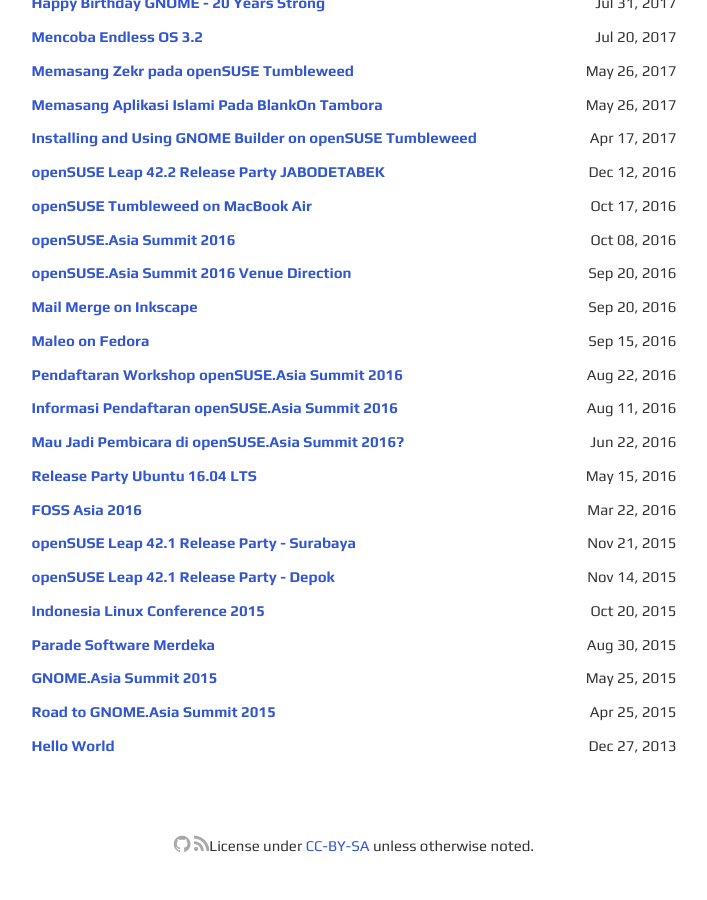
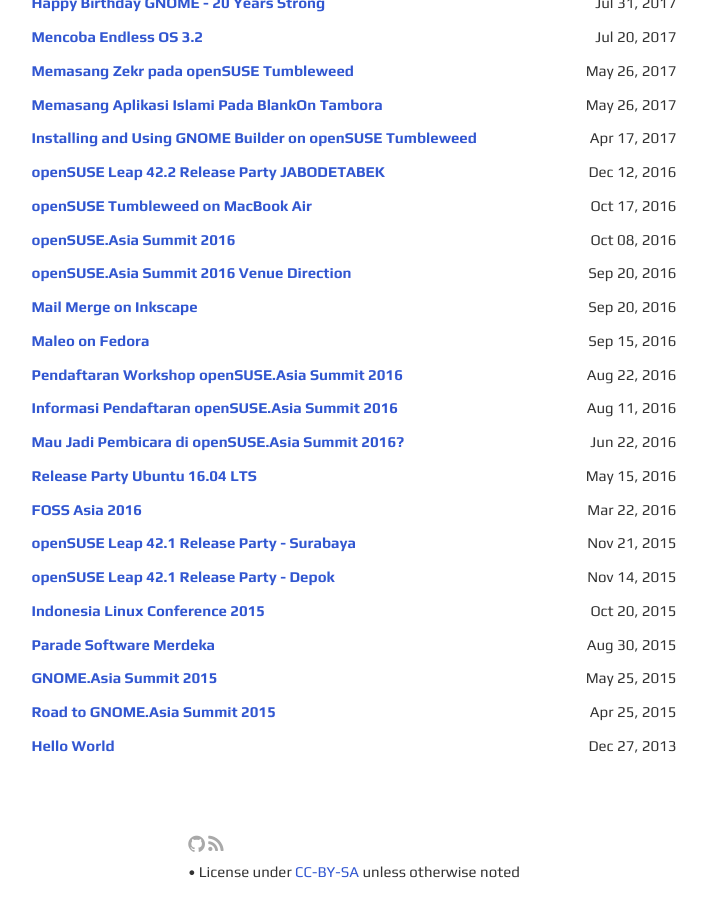
Before and after one commit to cho2/cho2.github.io, a Jekyll site: the page built from index.html, in a window 1280 px wide and 900 px high, scrolled down 4490 px. Shown: the whole window, without its empty margins (286-993 px from the left). Built offline with Jekyll 4.4.1, drawn with Linux system fonts in a browser that asks for light colours; before the commit the page ends 5364 px from its top, so only the background shows below that; part of the change alters nothing that is shown.

Commit message:
Fix footer

```diff
--- a/_layouts/default.html
+++ b/_layouts/default.html
@@ -67,9 +67,7 @@ layout: compress
       rel="noopener noreferrer"><i class="fa fa-github" aria-hidden="true"></i></a>
     <a href="{{site.url}}{{ site.baseurl }}/atom.xml" title="Feed RSS" target="_blank" rel="noopener noreferrer"><i
         class="fa fa-rss" aria-hidden="true"></i></a>
-  </div>
-  <div class="social-footer-icons">
-    <p>License under <a href="https://creativecommons.org/licenses/by-sa/">CC-BY-SA</a> unless otherwise noted.</p>
+    <p>• License under <a href="https://creativecommons.org/licenses/by-sa/">CC-BY-SA</a> unless otherwise noted</p>
   </div>
 </div>
 </footer>
```
